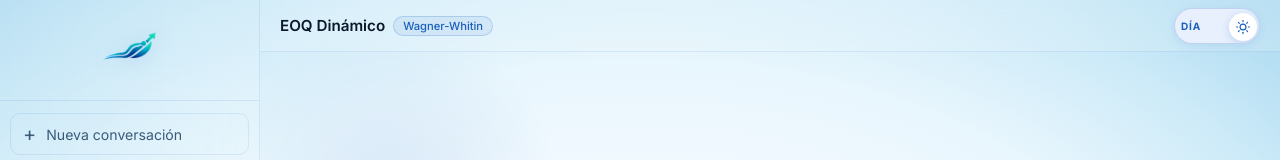
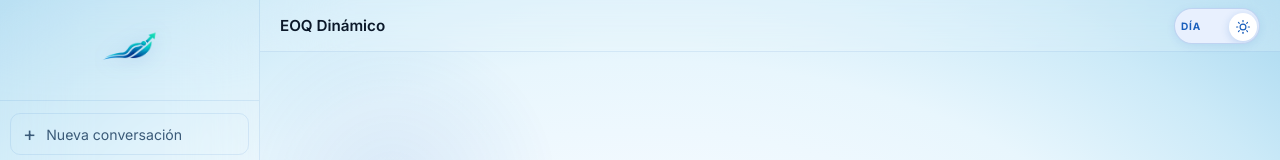
Before and after one commit to julianaguirre30/BOT-EOQ-dinamicos, a Next.js app: page /chat in a window 1280 px wide. Shown: the top 160 px of the page. Built offline with nearby package versions, Linux system fonts and the light colour scheme.

Commit message:
chau badge

```diff
--- a/src/ui/chat-shell.tsx
+++ b/src/ui/chat-shell.tsx
@@ -923,17 +923,6 @@ export const ChatShell = () => {
               </button>
             )}
             <span style={{ fontWeight: 600, fontSize: isMobile ? '0.88rem' : '0.95rem', color: palette.text, whiteSpace: 'nowrap' }}>EOQ Dinámico</span>
-            {!isMobile && (
-              <span style={{
-                fontSize: '0.7rem', color: palette.blue,
-                background: palette.toggleBg,
-                border: `1px solid ${palette.toggleBorder}`,
-                borderRadius: '999px', padding: '2px 9px', fontWeight: 500,
-                whiteSpace: 'nowrap',
-              }}>
-                Wagner-Whitin
-              </span>
-            )}
           </div>
 
           {/* Toggle día/noche */}
```
